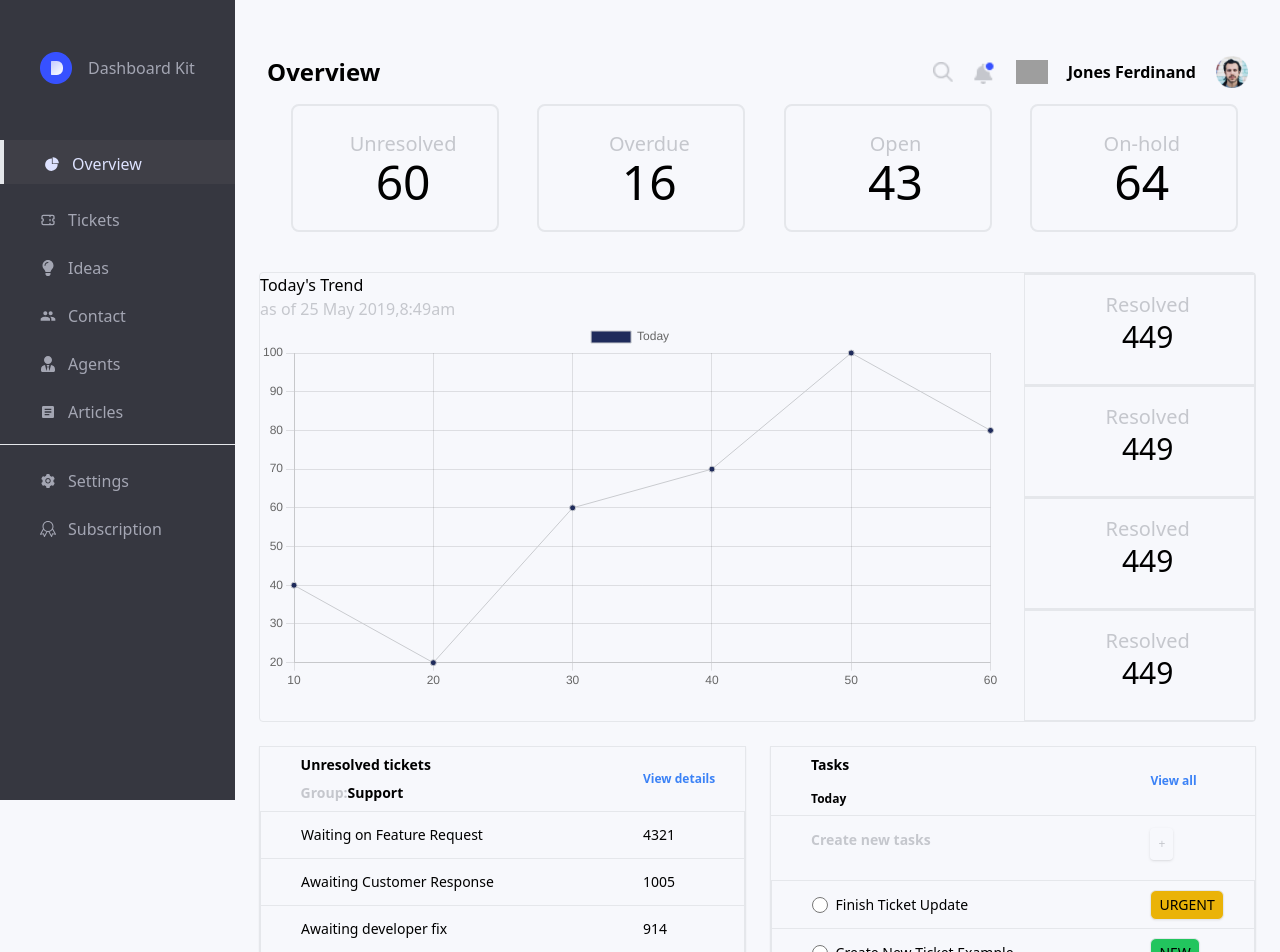
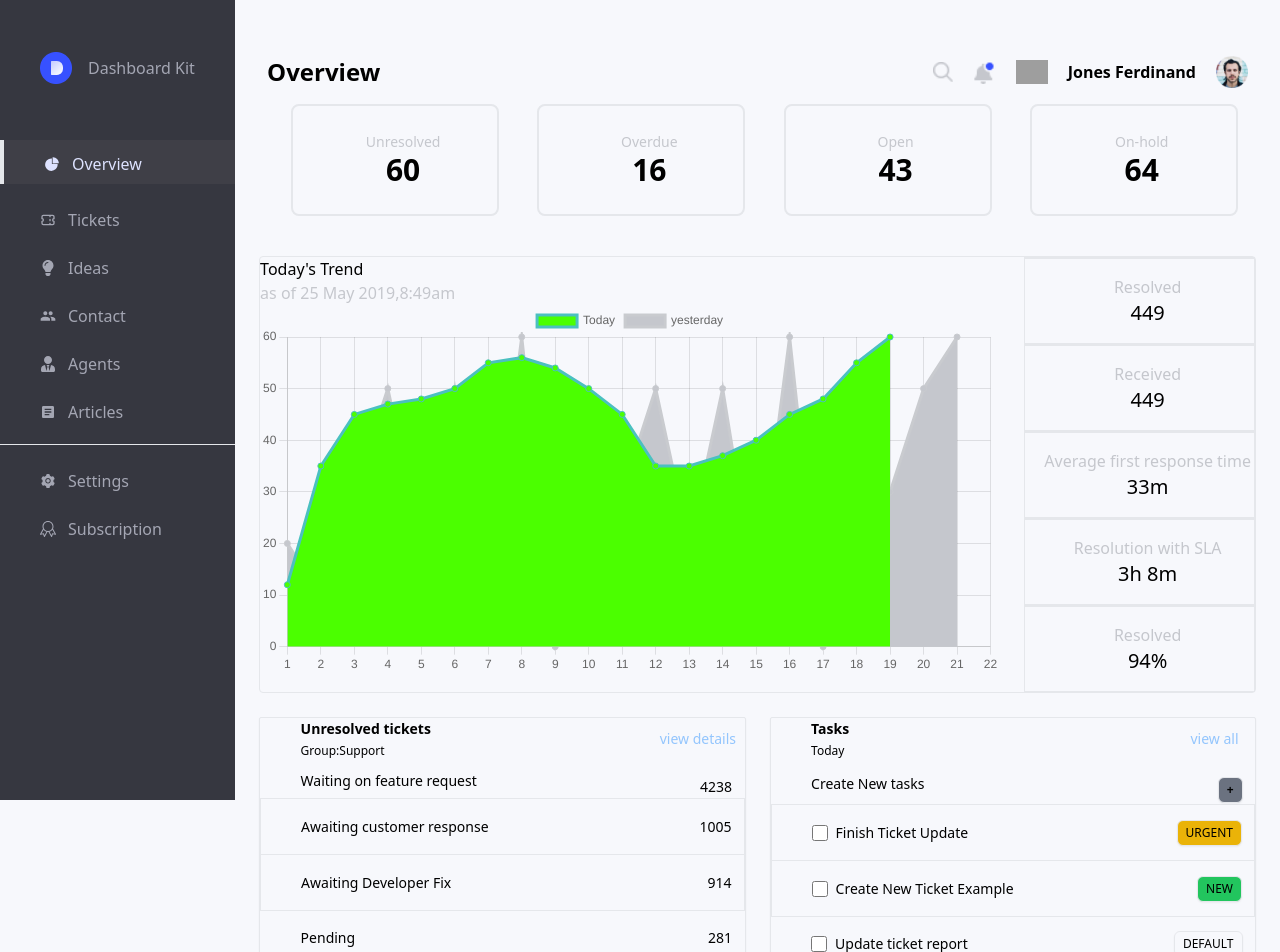
Before and after one commit to mfontosco/Ajeoba-Frontend, a React (Vite) app: page / in a window 1280 px wide. Shown: the top 952 px of the page. Built offline with nearby package versions, Linux system fonts and the light colour scheme; grey boxes are pictures that could not be loaded.

Commit message:
updated my assessment

```diff
--- a/src/Pages/Home.jsx
+++ b/src/Pages/Home.jsx
@@ -8,49 +8,61 @@ const Home = () => {
   const [barChartData, setBarData] = useState();
   const data = {
     labels: [
+      "1",
+      "2",
+      "3",
+      "4",
+      "5",
+      "6",
+      "7",
+      "8",
+      "9",
       "10",
+      "11",
+      "12",
+      "13",
+      "14",
+      "15",
+      "16",
+      "17",
+      "18",
+      "19",
       "20",
-      "30",
-      "40",
-      "50",
-      "60",
+      "21",
+      "22"
     ],
     datasets: [
       {
         label: "Today",
-        data: [40, 20, 60, 70, 100, 80],
-        backgroundColor: ["#1F2B5B"],
+        data: [12,35, 45,47,48,50,55,56,54,50,45,35, 35,37,40,45,48,55,60,],
+        backgroundColor: "rgba(75,192192,0.2)",
+        borderColor: "rgb(75,192,192,1)",
+        fill:true
+      },
+      {
+        label: "yesterday",
+        data: [20,10,30,50,20,50,10,60,0,10,30,50,20,50,10,60,0,10,30,50,60],
+        backgroundColor: ["#C5C7CD"],
         borderColor: ["rgb(201, 203, 207)"],
-        borderWidth: 1,
-        barThickness: 10,
-        borderRadius: 10,
+        fill:true
       },
     ],
   }
-  useEffect(() => {
-    setBarData({
-      labels: [
-        "Sep 10",
-        "Sep 11",
-        "Sep 12",
-        "Sep 13",
-        "Sep 14",
-        "Sep 15",
-        "Sep 16",
-      ],
-      datasets: [
-        {
-          label: "",
-          data: [40, 20, 60, 140, 100, 120, 80],
-          backgroundColor: ["#1F2B5B"],
-          borderColor: ["rgb(201, 203, 207)"],
-          borderWidth: 1,
-          barThickness: 10,
-          borderRadius: 10,
-        },
-      ],
-    })
-  }, [])
+  const options = {
+    scales: {
+      yAxes: [{
+       display: true,
+       position: 'right',
+
+      }, {
+       display: true,
+       position: 'right',
+      }]
+    }
+  };
+
+
+
   return (
     <div className="w-full mt-0 lg:mt-14  lg:px-6 px-2   ">
       <div className='grid grid-cols-2 px-2 w-full mt-2 lg:mt-10 items-center h-fit'>
@@ -100,7 +112,7 @@ const Home = () => {
         <div className="col-span-8  md:col-span-6 ">
         <h4>Today's Trend</h4>
         <h6 className="text-[#C5C7CD]">as of 25 May 2019,8:49am</h6>
-        <LineChart data={data} />
+        <LineChart data={data} options={options} />
         </div>
         <div className=" col-span-8 md:col-span-2 flex flex-col items-center justify-center ">
          <div className='w-full'>
@@ -108,32 +120,36 @@ const Home = () => {
             title="Resolved"
             num="449"
           />
-         </div>
-         <div className='w-full'>
-         <TrendCard
-            title="Resolved"
+          <TrendCard
+            title="Received"
             num="449"
           />
          </div>
          <div className='w-full'>
          <TrendCard
-            title="Resolved"
-            num="449"
+            title="Average first response time"
+            num="33m"
+          />
+         </div>
+         <div className='w-full'>
+         <TrendCard
+            title="Resolution with SLA"
+            num="3h 8m"
           />
          </div>
          <div className='w-full'>
          <TrendCard
             title="Resolved"
-            num="449"
+            num="94%"
           />
          </div>
         </div>
       </div>
       <div className="grid grid-cols-8 gap-6  mt-6 mb-4  h-64">
-        <div class="block col-span-8 w-auto md:w-full border border-solid border-blueGray-100 overflow-x-auto col-span-8 md:col-span-4 shadow-sm h-64">
+        <div class="block col-span-8 w-auto md:w-full border rounded-sm border-solid border-blueGray-100 overflow-x-auto col-span-8 md:col-span-4 shadow-sm h-64">
           <UnresolvedTickets/>
         </div>
-        <div class="block col-span-8 w-auto md:w-full border border-solid border-blueGray-100 overflow-x-auto col-span-8 md:col-span-4 shadow-sm h-64">
+        <div class="block col-span-8 w-auto md:w-full rounded-sm  border border-solid border-blueGray-100 overflow-x-auto col-span-8 md:col-span-4 shadow-sm h-64">
         <Tasks/>
         </div>
       </div>
--- a/src/components/Overview/AdminCards.jsx
+++ b/src/components/Overview/AdminCards.jsx
@@ -3,11 +3,11 @@ import {FaUserGraduate} from 'react-icons/fa'
 
 const AdminCards = ({title,num}) => {
   return (
-    <div className='flex rounded-lg items-center justify-center md:ml-4 mb-4 w-full md:w-52 h-32 border-2 shadow-xs py-4 px-6 max-w-sm md:max-w-xl'>
+    <div className='flex rounded-lg items-center justify-center md:ml-4 mb-4 w-full md:w-52 h-28 border-2 shadow-xs py-4 px-6 max-w-sm md:max-w-xl'>
 
       <div className='ml-4 flex flex-col items-center justify-center'>
-        <h3 className='md:text-xl md:font-medium text-sm text-[#C5C7CD]'>{title}</h3>
-        <h4 className='md:text-5xl'>{num}</h4>
+        <h3 className='md:text-md text-sm text-[#C5C7CD]'>{title}</h3>
+        <h4 className='md:text-3xl md:font-bold '>{num}</h4>
       </div>
     </div>
   )
--- a/src/components/Overview/Tasks.jsx
+++ b/src/components/Overview/Tasks.jsx
@@ -2,65 +2,74 @@
 
 const Tasks =()=>{
     return (
-        <table class="items-center bg-transparent w-full border-collapse ">
+        <table class="items-center bg-transparent rounded-sm w-full border-collapse ">
         <thead>
-          <tr >
-            <th class=" bg-blueGray-50  align-middle border border-solid border-blueGray-100 py-2 text-sm  border-l-0 border-r-0 border-t-0 whitespace-nowrap font-semibold text-left px-6 lg:px-10 ">
-              <h2 className='mb-4 font-bold'>Tasks</h2>
-              <h5 className='text-xs'>Today</h5>
+        <tr className='hover:bg-[#F7F8FC] hover:cursor-pointer h-23 ml-16  border-0' >
+            <th className="whitespace-nowrap lg:text-sm  text-xs px-6 sm:px-0">
+              <div className="w-full lg:px-10 ">
+              <h2 className="w-4 h-4 ">Tasks</h2>
+                <h5 className='w-4 h-4 text-xs font-thin mt-2'> Today  </h5>
+
+              </div>
             </th>
-            <th class=" bg-blueGray-50  align-middle border border-solid border-blueGray-100 py-3 text-xs border-l-0 border-r-0 border-t-0 whitespace-nowrap font-semibold text-left  px-6 sm:px-0">
-              <a href='#' className="text-blue-500">View all</a>
+            <th className="whitespace-nowrap text-right text-xs lg:text-sm px-6 sm:px-0">
+            <a href="#" className="text-blue-300 font-thin mr-4">view all</a>
             </th>
           </tr>
-          <tr >
-            <th className=" bg-blueGray-50  align-middle border border-solid border-blueGray-100 py-2 text-sm  border-l-0 border-r-0 border-t-0 whitespace-nowrap font-semibold text-left px-6 lg:px-10 ">
-              <h2 className='mb-4 font-bold text-[#C5C7CD] '>Create new tasks</h2>
+          <tr className='hover:bg-[#F7F8FC] hover:cursor-pointer h-22 mb-2 ml-16 border-t-0' >
+            <th className="whitespace-nowrap lg:text-sm  text-xs px-6 sm:px-0">
+              <div className="w-full lg:px-10 ">
+              <h2 className="w-4 h-4 font-thin ">Create New tasks</h2>
+
+
+              </div>
             </th>
-            <th class=" bg-blueGray-50  align-middle border border-solid border-blueGray-100 py-3 text-xs border-l-0 border-r-0 border-t-0 whitespace-nowrap font-semibold text-left  px-6 sm:px-0">
-              <button className="py-2 px-2 rounded shadow font-medium flex justify-center text-md items-center mb-2  font-bold text-[#C5C7CD]">+</button>
+            <th className="whitespace-nowrap text-right text-xs lg:text-sm px-6 sm:px-0">
+              <div className=" px-3 mt-4">
+                <button className='rounded-md text-right  border bg-gray-500 py-1 px-2 shadow-sm text-xs'> + </button>
+              </div>
             </th>
           </tr>
         </thead>
 
 
         <tbody className=' h-[6rem] border-b-2'>
-          <tr className='hover:bg-[#F7F8FC] hover:cursor-pointer h-12 ml-16 border border-solid border-blueGray-100' >
+          <tr className='hover:bg-[#F7F8FC] hover:cursor-pointer  h-14 ml-16 border border-solid border-blueGray-100' >
             <td className="whitespace-nowrap lg:text-sm  text-xs px-6 sm:px-0">
               <div className="flex items-center lg:px-10">
-              <input type="radio" className="w-4 h-4 text-blue-600 bg-gray-100"></input>
+              <input type="checkbox" className="w-4 h-4 text-blue-600 bg-gray-100"></input>
                 <p className='ml-2'> Finish Ticket Update  </p>
               </div>
             </td>
-            <td className="whitespace-nowrap text-xs lg:text-sm px-6 sm:px-0">
-              <div>
-                <button className='rounded-md border bg-yellow-500 py-1 px-2 shadow-sm'> URGENT</button>
+            <td className="whitespace-nowrap text-right text-xs lg:text-sm px-6 sm:px-0">
+              <div className="px-3">
+                <button className='rounded-md text-right  border bg-yellow-500 py-1 px-2 shadow-sm text-xs'> URGENT</button>
               </div>
             </td>
           </tr>
-          <tr className='hover:bg-[#F7F8FC] hover:cursor-pointer h-12 ml-16 border border-solid border-blueGray-100' >
+          <tr className='hover:bg-[#F7F8FC] hover:cursor-pointer h-14 ml-16 border border-solid border-blueGray-100' >
             <td className="whitespace-nowrap lg:text-sm  text-xs px-6 sm:px-0">
               <div className="flex items-center lg:px-10">
-              <input type="radio" className="w-4 h-4 text-blue-600 bg-gray-100"></input>
+              <input type="checkbox" className="w-4 h-4 text-blue-600 bg-gray-100 rounded-xl border-gray-300 focus:ring-blue-500 dark:focus:ring-blue-600 dark:ring-offset-gray-800 focus:ring-2 dark:bg-gray-700 dark:border-gray-600"></input>
                 <p className='ml-2'>Create New Ticket Example </p>
               </div>
             </td>
-            <td className="whitespace-nowrap text-xs lg:text-sm px-6 sm:px-0">
-              <div>
-                <button className='rounded-md border bg-green-500 py-1 px-2 shadow-sm'> NEW </button>
+            <td className="whitespace-nowrap text-right text-xs lg:text-sm px-6 sm:px-0">
+              <div className="px-3">
+                <button className='rounded-md   border bg-green-500 py-1 px-2 shadow-sm text-xs text-right'> NEW </button>
               </div>
             </td>
           </tr>
-          <tr className='hover:bg-[#F7F8FC] hover:cursor-pointer h-12 ml-16 border border-solid border-blueGray-100' >
+          <tr className='hover:bg-[#F7F8FC] hover:cursor-pointer h-14 ml-16  border-b-0 ' >
             <td className="whitespace-nowrap lg:text-sm  text-xs px-6 sm:px-0">
               <div className="flex items-center lg:px-10">
-              <input type="radio" className="w-4 h-4 text-blue-600 bg-gray-100"></input>
+              <input type="checkbox" className="w-4 h-4 text-blue-600 bg-gray-100"></input>
                 <p className='ml-2'> Update ticket report</p>
               </div>
             </td>
-            <td className="whitespace-nowrap text-xs lg:text-sm px-6 sm:px-0">
-              <div>
-                <button className='rounded-md border  py-1 px-2 shadow-sm'> DEFAULT </button>
+            <td className="whitespace-nowrap text-right text-xs lg:text-sm px-6 sm:px-0">
+              <div className="px-3">
+                <button className='rounded-md border text-right  py-1 px-2 shadow-sm text-xs'> DEFAULT </button>
               </div>
             </td>
           </tr>
--- a/src/components/Overview/TrendCard.jsx
+++ b/src/components/Overview/TrendCard.jsx
@@ -3,10 +3,10 @@ import {FaUserGraduate} from 'react-icons/fa'
 
 const AdminCards = ({title,num}) => {
   return (
-    <div className='md:w-full h-28 border border-t-2 w-full py-4 px-4 max-w-sm md:max-w-xl'>
+    <div className='md:w-full h-18 border border-t-2 w-full py-4 px-4 max-w-sm md:max-w-xl'>
       <div className='ml-4 flex flex-col items-center justify-center'>
-        <h3 className='md:text-xl md:font-medium text-[#C5C7CD] text-center'>{title}</h3>
-        <h4 className='md:text-3xl text-center'>{num}</h4>
+        <h3 className='md:text-md md:font-medium text-[#C5C7CD] text-center whitespace-nowrap '>{title}</h3>
+        <h4 className='md:text-xl text-center'>{num}</h4>
       </div>
     </div>
   )
--- a/src/components/Overview/UnresolvedTickets.jsx
+++ b/src/components/Overview/UnresolvedTickets.jsx
@@ -2,72 +2,81 @@
 
 const UnresolvedTickets =()=>{
     return(
-        <table class="items-center bg-transparent w-full border-collapse ">
+      <table class="items-center bg-transparent rounded-sm w-full border-collapse ">
       <thead>
-              <tr >
-                <th className=" bg-blueGray-50  align-middle border border-solid border-blueGray-100 py-2 text-sm  border-l-0 border-r-0 border-t-0 whitespace-nowrap font-semibold text-left  lg:px-10 ">
-                  <h4 className="mb-2"> Unresolved tickets</h4>
-                  <h2 ><span className="text-[#C5C7CD]">Group:</span>Support</h2>
+      <tr className='hover:bg-[#F7F8FC] hover:cursor-pointer mb-2 h-23 ml-16  border-0' >
+          <th className="whitespace-nowrap lg:text-sm  text-xs px-6 sm:px-0">
+            <div className="w-full lg:px-10 ">
+            <h2 className="w-4 h-4 ">Unresolved tickets</h2>
+              <h5 className='w-4 h-4 text-xs font-thin mt-2'> Group:<span className="font-thin text-xs">Support</span> </h5>
+
+            </div>
           </th>
-                <th className=" bg-blueGray-50  align-middle border border-solid border-blueGray-100 py-3 text-xs border-l-0 border-r-0 border-t-0 whitespace-nowrap font-semibold text-left  px-6 sm:px-0">
-                  <a href='#' className="mb-2 text-blue-500">View details</a>
+          <th className="whitespace-nowrap text-right text-xs lg:text-sm px-6 sm:px-0">
+            <a href="#" className="text-blue-300 font-thin mr-2">view details</a>
+          </th>
+        </tr>
+        <tr className='hover:bg-[#F7F8FC] hover:cursor-pointer mt-2 mb-2 h-22 mb-2 ml-16 border-t-0' >
+          <th className="whitespace-nowrap lg:text-sm  text-xs px-6 sm:px-0">
+            <div className="w-full lg:px-10 ">
+            <h2 className="w-4 h-4 font-normal ">Waiting on feature request</h2>
+
+
+            </div>
+          </th>
+          <th className="whitespace-nowrap text-right text-xs lg:text-sm px-6 sm:px-0">
+            <div className="font-normal px-3 mt-4">
+             4238
+            </div>
           </th>
         </tr>
       </thead>
 
 
       <tbody className=' h-[6rem] border-b-2'>
-              <tr className='lg:px-10 px-3 hover:bg-[#F7F8FC] hover:cursor-pointer border border-solid border-blueGray-100  ml-16' >
+        <tr className='hover:bg-[#F7F8FC] hover:cursor-pointer  h-14 ml-16 border border-solid border-blueGray-100' >
           <td className="whitespace-nowrap lg:text-sm  text-xs px-6 sm:px-0">
-                  <div>
-                    <p className='lg:px-10 '> Waiting on Feature Request </p>
+            <div className="flex items-center lg:px-10">
+
+              <p className=''> Awaiting customer response  </p>
             </div>
           </td>
-                <td className="whitespace-nowrap text-xs lg:text-sm px-6 sm:px-0">
-                  <div>
-                    <p className='py-3 '> 4321 </p>
+          <td className="whitespace-nowrap text-right text-xs lg:text-sm px-6 sm:px-0">
+            <div className="px-3">
+             1005
             </div>
           </td>
         </tr>
-              <tr className='hover:bg-[#F7F8FC]  ml-16 border border-solid border-blueGray-100 hover:cursor-pointer' >
+        <tr className='hover:bg-[#F7F8FC] hover:cursor-pointer h-14 ml-16 border border-solid border-blueGray-100' >
           <td className="whitespace-nowrap lg:text-sm  text-xs px-6 sm:px-0">
-                  <div>
-                    <p className='py-3 px-3 lg:px-10'>Awaiting Customer Response </p>
+            <div className="flex items-center lg:px-10">
+
+              <p className=''>Awaiting Developer Fix </p>
             </div>
           </td>
-                <td className="whitespace-nowrap text-xs lg:text-sm px-6 sm:px-0">
-                  <div>
-                    <p className=''> 1005 </p>
+          <td className="whitespace-nowrap text-right text-xs lg:text-sm px-6 sm:px-0">
+            <div className="px-3">
+             914
             </div>
           </td>
         </tr>
-              <tr className='hover:bg-[#F7F8FC]  ml-16 border border-solid border-blueGray-100 hover:cursor-pointer' >
+        <tr className='hover:bg-[#F7F8FC] hover:cursor-pointer h-14 ml-16  border-b-0 ' >
           <td className="whitespace-nowrap lg:text-sm  text-xs px-6 sm:px-0">
-                  <div>
-                    <p className='py-3 px-3 lg:px-10'> Awaiting developer fix </p>
+            <div className="flex items-center lg:px-10">
+
+              <p className=''>Pending</p>
             </div>
           </td>
-                <td className="whitespace-nowrap text-xs lg:text-sm px-6 sm:px-0">
-                  <div>
-                    <p className=''> 914 </p>
-                  </div>
-                </td>
-              </tr>
-              <tr className='hover:bg-[#F7F8FC] border-b-none  ml-16 border border-solid border-blueGray-100 hover:cursor-pointer' >
-                <td className="whitespace-nowrap lg:text-sm  text-xs px-6 sm:px-0">
-                  <div>
-                    <p className='py-3 px-3 lg:px-10'> Waiting on Feature Request </p>
-                  </div>
-                </td>
-                <td className="whitespace-nowrap text-xs lg:text-sm px-6 sm:px-0">
-                  <div>
-                    <p className=''>281 </p>
+          <td className="whitespace-nowrap text-right text-xs lg:text-sm px-6 sm:px-0">
+            <div className="px-3">
+             281
             </div>
           </td>
         </tr>
       </tbody>
 
     </table>
+
     )
 
 
```
Lines whose indentation alone changed are shown as unchanged.
